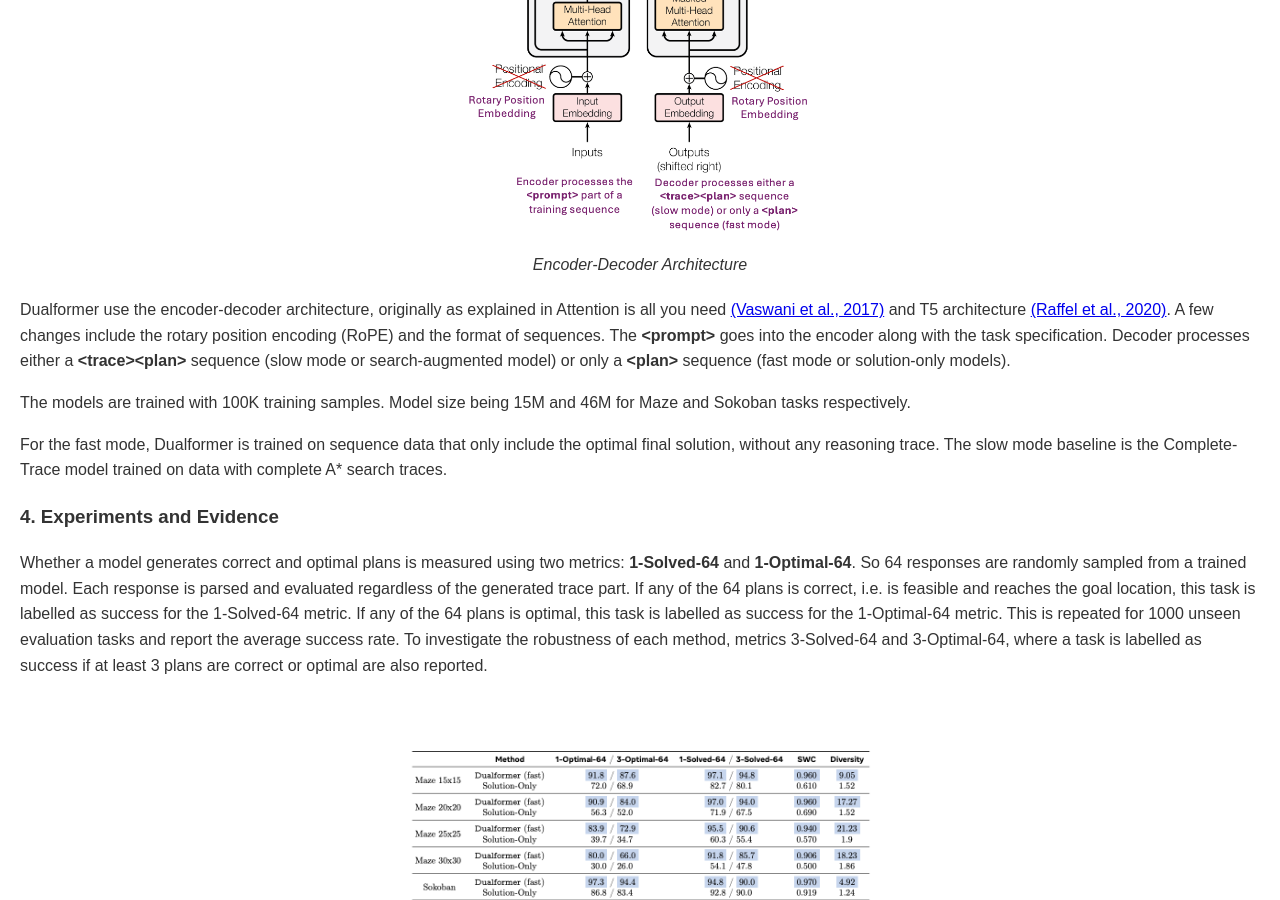
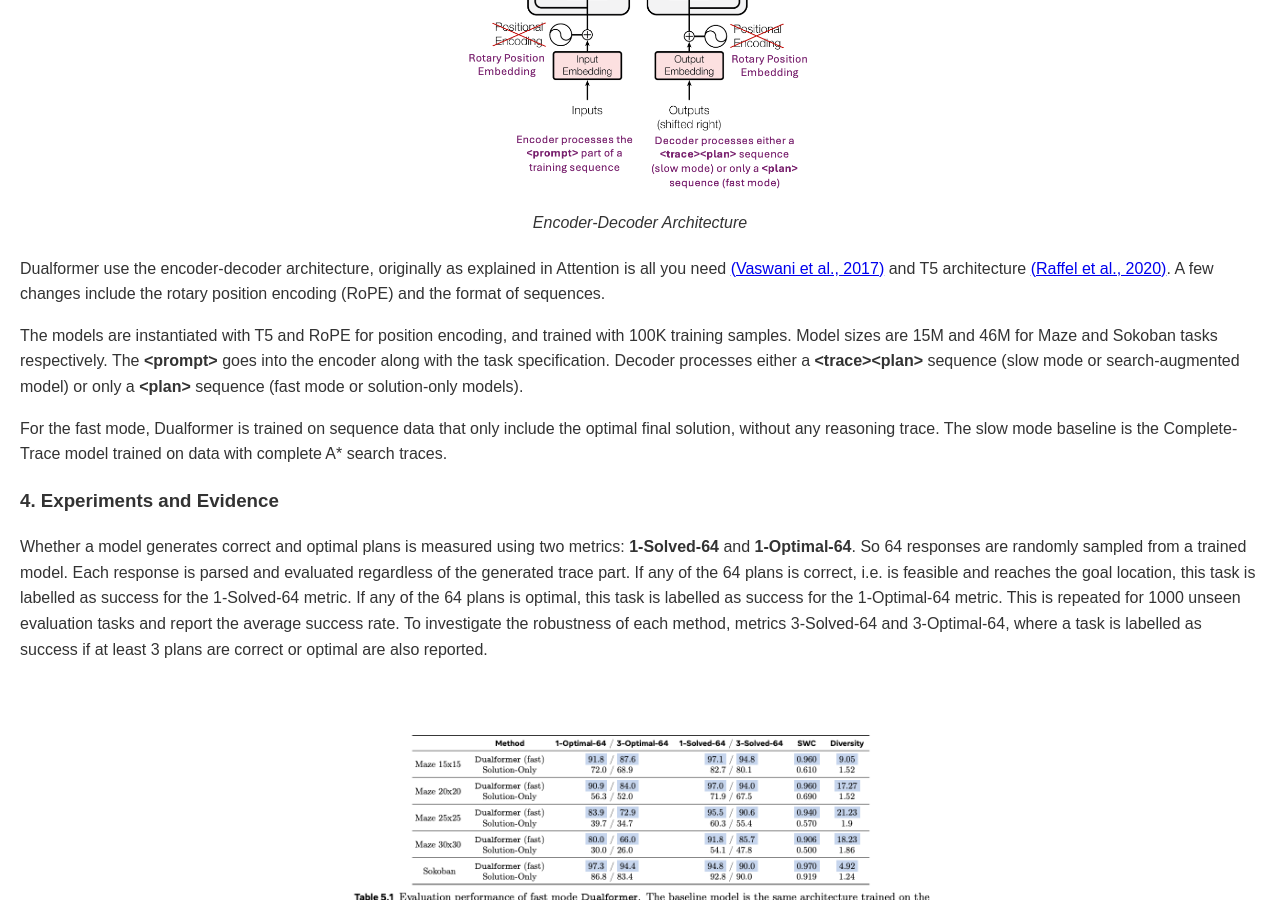
Before and after one commit to brainsesh/brainsesh.github.io, a Jekyll site: the page docs/dualformer/index.html, which Jekyll copies as it is, in a window 1280 px wide and 900 px high, scrolled down 2968 px. Built offline with Jekyll 4.4.1, drawn with Linux system fonts in a browser that asks for light colours; some of the changed text lies outside the part shown.

Commit message:
change 061325

```diff
--- a/docs/dualformer/index.html
+++ b/docs/dualformer/index.html
@@ -57,9 +57,7 @@
     <p>In this article, I talk about my understanding, key takeaways and personal impressions on the <em><a href="https://arxiv.org/pdf/2410.09918v1" target="_blank">“Dualformer: Controllable Fast and Slow Thinking by Learning with Randomized Reasoning Traces”</a></em> paper released by FAIR at Meta on October 15, 2024.</p>
 
     <h3>Why is this paper interesting? </h3>
-    <p>A lot of focus today in the space of Artificial Intelligence (AI) is about a single model that can think and reason at par with an average human being or better than an average human being. There is substantial curiosity and active research around how the large language models can think, reason, and act with the help of agentic frameworks. We will not get into that here. We will talk about <em><b>thinking</b></em>. The process of thinking, the psychology of thinking, and the reproducibility of thinking. The last one is where this paper comes in!  </p>
-
-    <p>So, let’s start. </p>
+    <p>A lot of focus today in the space of Artificial Intelligence (AI) is about a single model that can think and reason at par with an average human being or better than an average human being. There is substantial curiosity and active research around how the large language models can think, reason, and act with the help of agentic frameworks. We will not get into that here. We will talk about <em><b>thinking</b></em>. The process of thinking, the psychology of thinking, and the reproducibility of thinking. The last one is where this paper comes in. So, let’s start. </p>
 
     <h3>1. The process and the psychology of thinking    </h2>
 
@@ -123,9 +121,9 @@
         <p><em>Encoder-Decoder Architecture</em></p>
     </div>
 
-    <p>Dualformer use the encoder-decoder architecture, originally as explained in Attention is all you need <a href="https://arxiv.org/pdf/1706.03762" target="_blank">(Vaswani et al., 2017)</a> and T5 architecture <a href="https://arxiv.org/pdf/1910.10683" target="_blank">(Raffel et al., 2020)</a>. A few changes include the rotary position encoding (RoPE) and the format of sequences. The <b>&lt;prompt&gt;</b> goes into the encoder along with the task specification. Decoder processes either a <b>&lt;trace&gt;</b><b>&lt;plan&gt;</b> sequence (slow mode or search-augmented model) or only a <b>&lt;plan&gt;</b> sequence (fast mode or solution-only models).</p>
+    <p>Dualformer use the encoder-decoder architecture, originally as explained in Attention is all you need <a href="https://arxiv.org/pdf/1706.03762" target="_blank">(Vaswani et al., 2017)</a> and T5 architecture <a href="https://arxiv.org/pdf/1910.10683" target="_blank">(Raffel et al., 2020)</a>. A few changes include the rotary position encoding (RoPE) and the format of sequences. </p>
 
-    <p>The models are trained with 100K training samples. Model size being 15M and 46M for Maze and Sokoban tasks respectively. </p>
+    <p>The models are instantiated with T5 and RoPE for position encoding, and trained with 100K training samples. Model sizes are 15M and 46M for Maze and Sokoban tasks respectively. The <b>&lt;prompt&gt;</b> goes into the encoder along with the task specification. Decoder processes either a <b>&lt;trace&gt;</b><b>&lt;plan&gt;</b> sequence (slow mode or search-augmented model) or only a <b>&lt;plan&gt;</b> sequence (fast mode or solution-only models).</p>
 
     <p>For the fast mode, Dualformer is trained on sequence data that only include the optimal final solution, without any reasoning trace. The slow mode baseline is the Complete-Trace model trained on data with complete A* search traces.</p>
 
```
